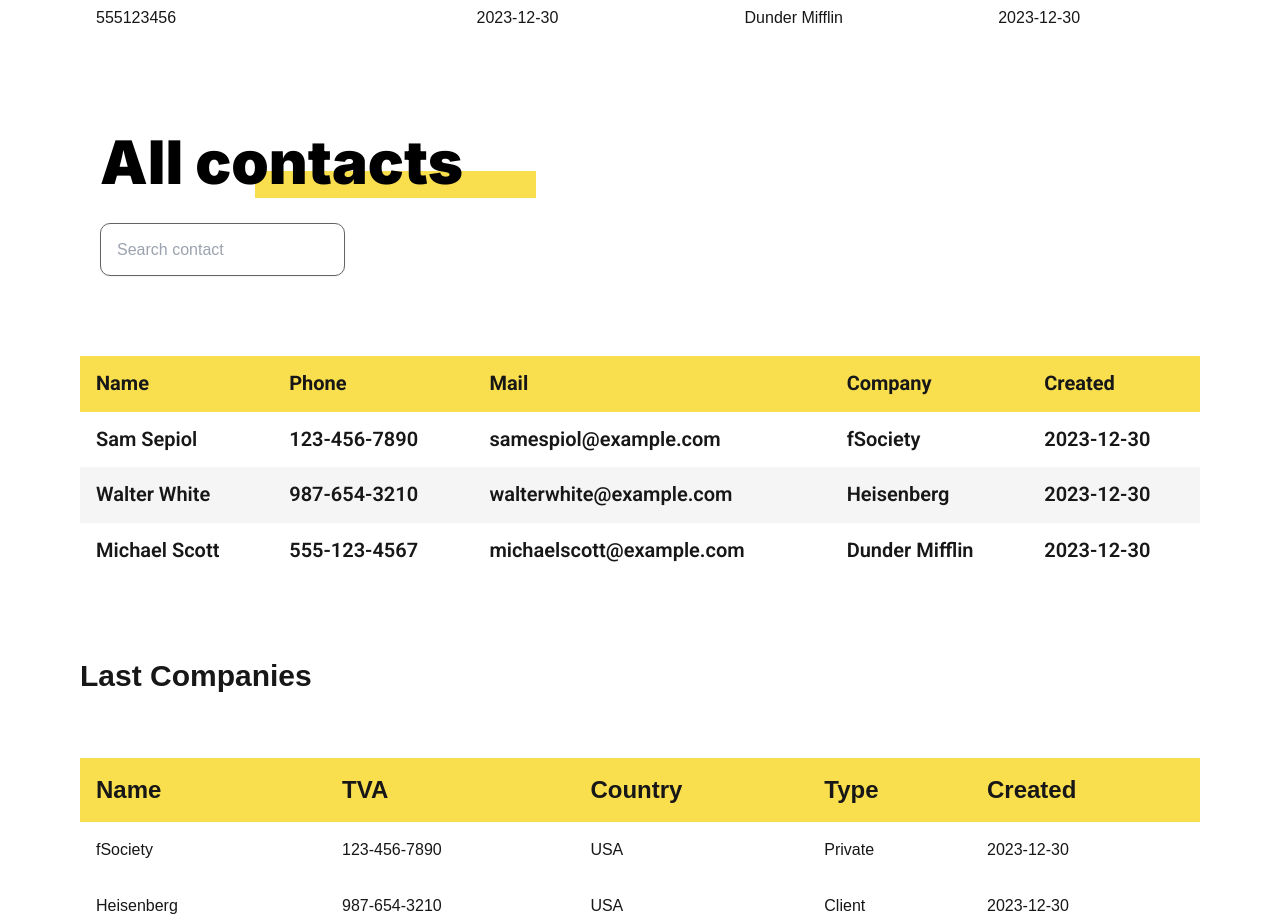
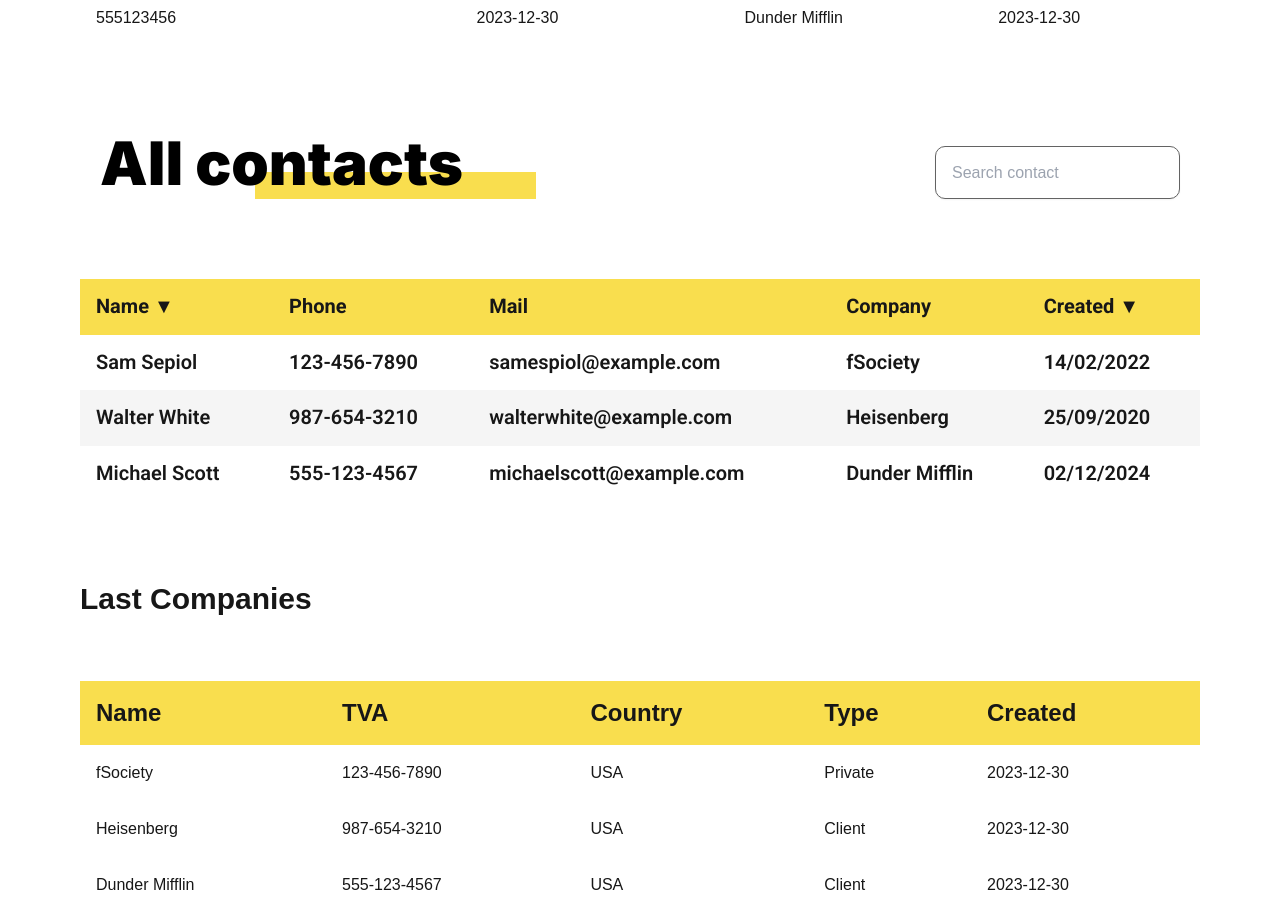
Before and after one commit to sam-sepiol1/cogip-client, a Next.js app: page / in a window 1280 px wide. Shown: the part 1000-1923 px from the top of the page. Built offline with nearby package versions, Linux system fonts and the light colour scheme.

Commit message:
Added sorting on Name and Created at columns

```diff
--- a/app/components/Contacts.tsx
+++ b/app/components/Contacts.tsx
@@ -15,7 +15,7 @@ export default function Contacts() {
             phone: "123-456-7890",
             mail: "samespiol@example.com",
             company: "fSociety",
-            created: "2023-12-30"
+            created: "14/02/2022"
         },
         {
             id: 2,
@@ -23,7 +23,7 @@ export default function Contacts() {
             phone: "987-654-3210",
             mail: "walterwhite@example.com",
             company: "Heisenberg",
-            created: "2023-12-30"
+            created: "25/09/2020"
         },
         {
             id: 3,
@@ -31,11 +31,12 @@ export default function Contacts() {
             phone: "555-123-4567",
             mail: "michaelscott@example.com",
             company: "Dunder Mifflin",
-            created: "2023-12-30"
+            created: "02/12/2024"
         }
     ];
 
     const [filteredData, setFilteredData] = useState(testData);
+    const [sortConfig, setSortConfig] = useState({ key: '', direction: '' });
 
     const handleSearch = (query: string) => {
         if (!query) {
@@ -55,23 +56,59 @@ export default function Contacts() {
         setFilteredData(filtered);
     };
 
+    const handleSort = (key) => {
+        let direction = "ascending";
+        if (sortConfig.key === key && sortConfig.direction === "ascending") {
+            direction = "descending";
+        }
+
+        const sortedData = [...filteredData].sort((a, b) => {
+            if (key === "created") {
+                const dateA = new Date(a[key].split("/").reverse().join("-"));
+                const dateB = new Date(b[key].split("/").reverse().join("-"));
+
+                return direction === "ascending" ? dateA - dateB : dateB - dateA;
+            } else {
+                return direction === "ascending"
+                    ? a[key].localeCompare(b[key])
+                    : b[key].localeCompare(a[key]);
+            }
+        });
+
+        setFilteredData(sortedData);
+        setSortConfig({ key, direction });
+    };
+
+    const renderSortIcon = (key) => {
+        if (sortConfig.key === key) {
+            return sortConfig.direction === "ascending" ? "▲" : "▼";
+        }
+        return "▼";
+    };
+
     return (
         <main className="px-20 mt-20">
-            <div className="flex flex-col justify-between pl-5 pr-5 h-[150px]">
+            <div className="px-5 mt-20 grid grid-cols-2 items-center">
                 <h3 className="titlePage title">
                     All contacts
                 </h3>
-                <SearchBar placeholder="Search contact" onSearch={handleSearch}/>
+                <div className="justify-self-end mt-[20px]">
+                    <SearchBar placeholder="Search contact" onSearch={handleSearch}/>
+                </div>
             </div>
 
             <table className="table-auto w-full mt-20">
                 <thead className="titleTable">
-                <tr className='background-yellow'>
-                    <th className="p-4">Name</th>
+                <tr className="background-yellow">
+                    <th className="p-4 cursor-pointer" onClick={() => handleSort("name")}>
+                        Name {renderSortIcon("name")}
+                    </th>
                     <th className="p-4">Phone</th>
                     <th className="p-4">Mail</th>
                     <th className="p-4">Company</th>
-                    <th className="p-4">Created</th>
+                    <th className="p-4 cursor-pointer" onClick={() => handleSort("created")}>
+                        Created {renderSortIcon("created")}
+                    </th>
                 </tr>
                 </thead>
                 <tbody className="fontDataTable">
@@ -88,7 +125,7 @@ export default function Contacts() {
                 ) : (
                     <tr>
                         <td colSpan={5} className="p-4 text-center text-gray-500">
-                            Aucun contact trouvé.
+                            No contact found.
                         </td>
                     </tr>
                 )}
```
